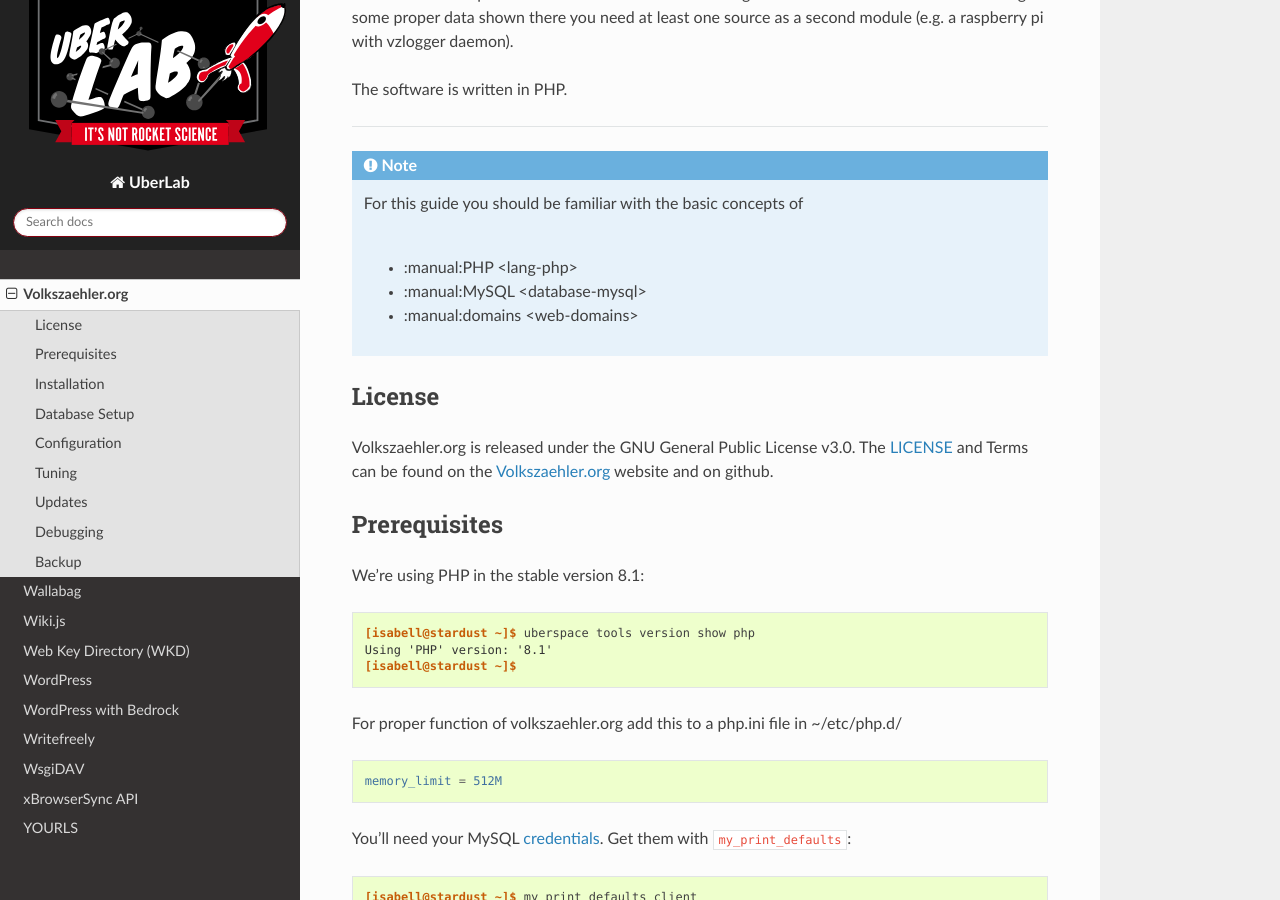
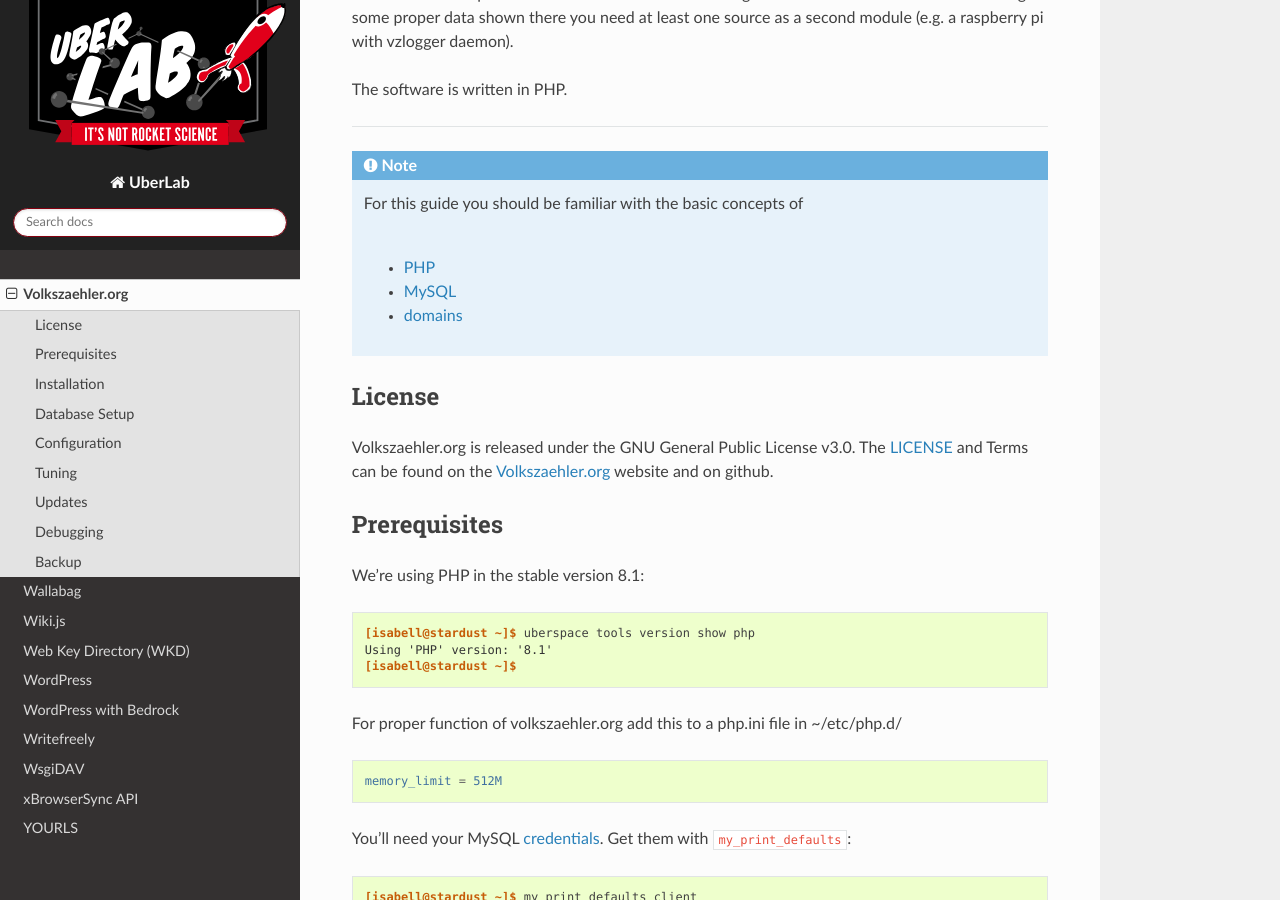
Before and after one commit to Uberspace/lab, a Sphinx documentation site: the page built from source/guide_volkszaehler.rst, in a window 1280 px wide and 900 px high, scrolled down 979 px. Built offline with Sphinx 7.4.7 and the Read the Docs theme 2.0.0, drawn with Linux system fonts in a browser that asks for light colours.

Commit message:
[volkszaehler] fix links in "should be familiar with"-section

```diff
--- a/source/guide_volkszaehler.rst
+++ b/source/guide_volkszaehler.rst
@@ -26,9 +26,9 @@
 
 .. note:: For this guide you should be familiar with the basic concepts of
 
-    * :manual:PHP <lang-php>
-    * :manual:MySQL <database-mysql>
-    * :manual:domains <web-domains>
+    * :manual:`PHP <lang-php>`
+    * :manual:`MySQL <database-mysql>`
+    * :manual:`domains <web-domains>`
 
 License
 =======
```
